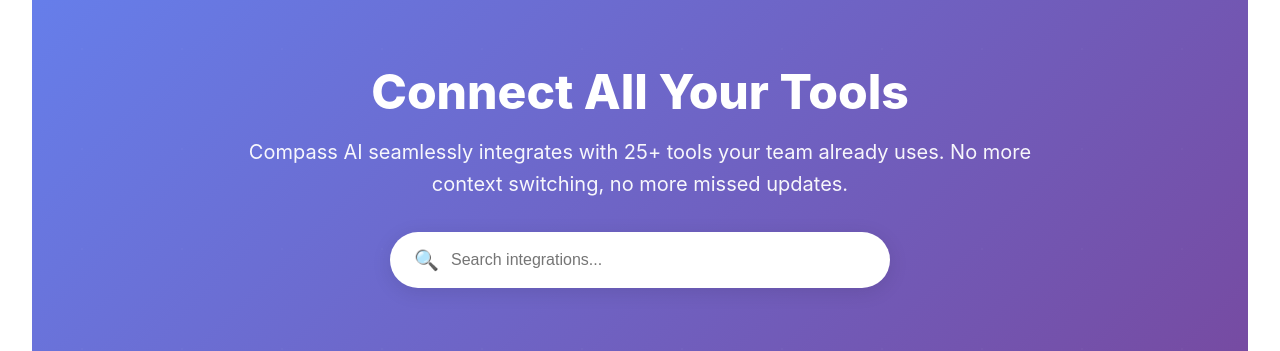
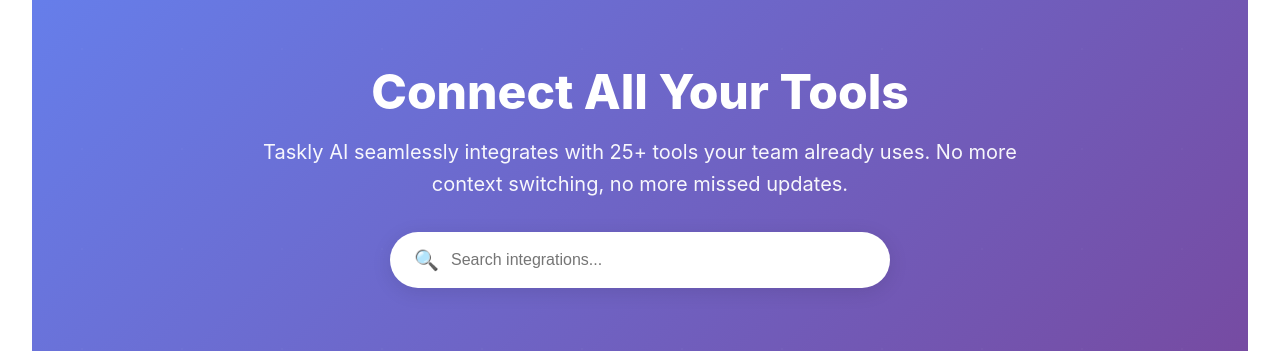
Before and after one commit to EaylZwigembom/Taskly-AI-Site, a Flask app: page /integrations in a window 1280 px wide. Shown: the part 123-474 px from the top of the page. Run offline with Flask 3, Linux system fonts and the light colour scheme.

Commit message:
Update integrations.html

```diff
--- a/templates/integrations.html
+++ b/templates/integrations.html
@@ -10,7 +10,7 @@
         <div class="hero-content">
             <h1>Connect All Your Tools</h1>
             <p>
-                Compass AI seamlessly integrates with 25+ tools your team already uses.
+                Taskly AI seamlessly integrates with 25+ tools your team already uses.
                 No more context switching, no more missed updates.
             </p>
             <div class="search-container">
```
